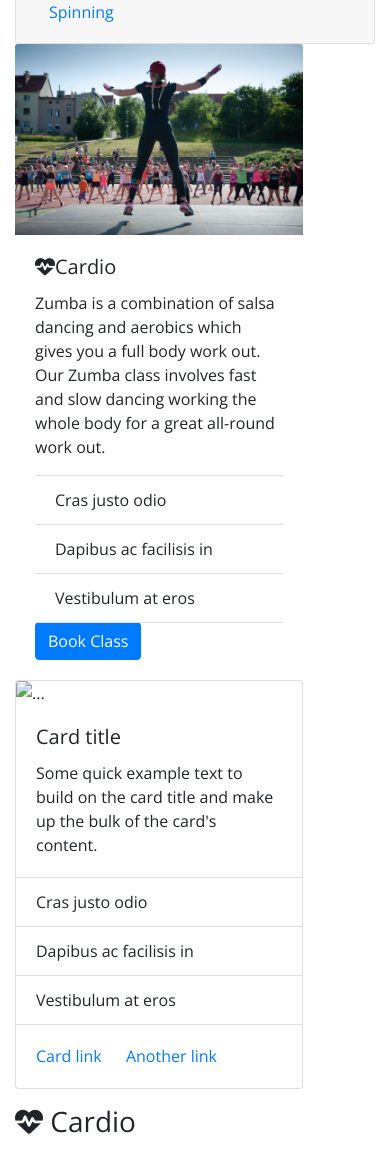
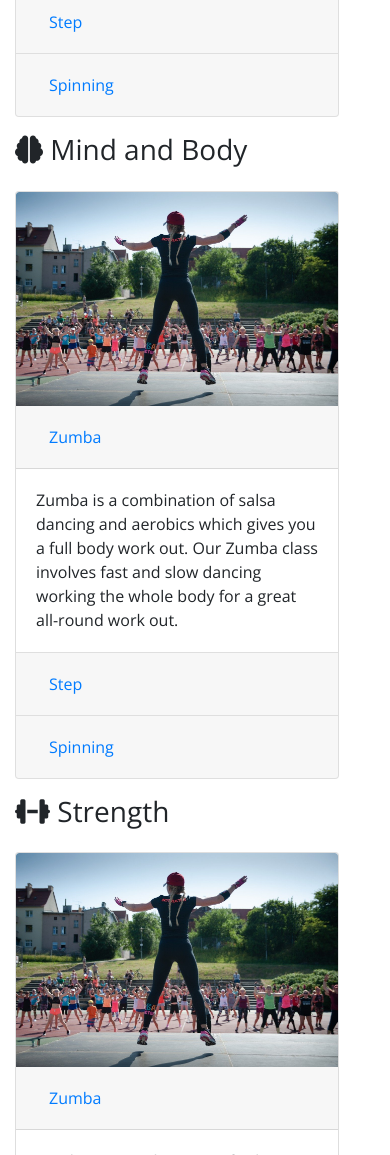
Before and after one commit to Code-Institute-Submissions/Milestone-1-PulseGym, a plain HTML site: page index.html in a window 390 px wide. Shown: the part 1749-2904 px from the top of the page. Drawn offline with nearby package versions, Linux system fonts and the light colour scheme.

Commit message:
added text to membership cards,created extra mobile content, made classes divides easier to understand

```diff
--- a/index.html
+++ b/index.html
@@ -75,9 +75,14 @@
 					<h2 class="text-uppercase">Fitness Classes</h2>
 				</div>
 			</div>
-			<!--================================================ Mobile =====================================================-->
+			<div class="row">
+				<div class="col-12 my-3">
+					<h3><i class="fas fa-heartbeat"></i> Cardio</h3>
+				</div>
+			</div>
+            <!--================================================ Cardio Mobile ==========================================-->
 			<div class="accordion" id="mobileaccordian">
-				<div class="card card-mobile d-block d-md-none" style="width: 80%;">
+				<div class="card card-mobile d-block d-md-none" style="width: 90%;">
 					<img src="assets/images/zumba.jpg" class="card-img-top" alt="Cardio Classes">
 					<div class="card-header" id="headingOne">
 						<h2 class="mb-0">
@@ -95,7 +100,7 @@
 						</div>
 					</div>
 				</div>
-				<div class="card">
+				<div class="card card-mobile d-block d-md-none" style="width: 90%;">
 					<div class="card-header" id="headingTwo">
 						<h2 class="mb-0">
 							<button class="btn btn-link btn-block text-left collapsed" type="button" data-toggle="collapse" data-target="#collapseTwo" aria-expanded="false" aria-controls="collapseTwo">
@@ -111,7 +116,7 @@
 						</div>
 					</div>
 				</div>
-				<div class="card">
+				<div class="card card-mobile d-block d-md-none" style="width: 90%;">
 					<div class="card-header" id="headingThree">
 						<h2 class="mb-0">
 							<button class="btn btn-link btn-block text-left collapsed" type="button" data-toggle="collapse" data-target="#collapseThree" aria-expanded="false" aria-controls="collapseThree">
@@ -129,47 +134,8 @@
 					</div>
 				</div>
 			</div>
-
-
-
-			<div class="card-mobile d-block d-md-none" style="width: 18rem;">
-				<img src="assets/images/zumba.jpg" class="card-img-top" alt="Zumba Class">
-				<div class="card-body">
-					<h5 class="card-title"><i class="fas fa-heartbeat"></i>Cardio</h5>
-					<p class="card-text">Zumba is a combination of salsa dancing and aerobics which gives you a full
-						body work out. Our Zumba class involves fast and slow dancing working the whole body for a great
-						all-round work out.</p>
-					<ul class="list-group list-group-flush">
-						<li class="list-group-item">Cras justo odio</li>
-						<li class="list-group-item">Dapibus ac facilisis in</li>
-						<li class="list-group-item">Vestibulum at eros</li>
-					</ul>
-					<a href="#" class="btn btn-primary">Book Class</a>
-				</div>
-			</div>
-			<div class="card" style="width: 18rem;">
-				<img src="..." class="card-img-top" alt="...">
-				<div class="card-body">
-					<h5 class="card-title">Card title</h5>
-					<p class="card-text">Some quick example text to build on the card title and make up the bulk of the
-						card's content.</p>
-				</div>
-				<ul class="list-group list-group-flush">
-					<li class="list-group-item">Cras justo odio</li>
-					<li class="list-group-item">Dapibus ac facilisis in</li>
-					<li class="list-group-item">Vestibulum at eros</li>
-				</ul>
-				<div class="card-body">
-					<a href="#" class="card-link">Card link</a>
-					<a href="#" class="card-link">Another link</a>
-				</div>
-			</div>
-			<!--================================================ Mobile End =================================================-->
-			<div class="row">
-				<div class="col-12 my-3">
-					<h3><i class="fas fa-heartbeat"></i> Cardio</h3>
-				</div>
-			</div>
+			<!--================================================ Cardio Mobile End ======================================-->
+            <!--================================================ Cardio Med+ ============================================-->
 			<div class="row">
 				<div class="d-none d-md-inline-block col-sm-4 cardio">
 					<div class="card" style="width: 95%;">
@@ -208,11 +174,68 @@
 					</div>
 				</div>
 			</div>
+            <!--================================================ Cardio Med+ End ========================================-->
 			<div class="row">
 				<div class="col-12 my-3">
 					<h3><i class="fas fa-brain"></i> Mind and Body</h3>
 				</div>
 			</div>
+            <!--================================================ M&B Mobile =================================================-->
+			<div class="accordion" id="mobileaccordian">
+				<div class="card card-mobile d-block d-md-none" style="width: 90%;">
+					<img src="assets/images/zumba.jpg" class="card-img-top" alt="Cardio Classes">
+					<div class="card-header" id="headingOne">
+						<h2 class="mb-0">
+							<button class="btn btn-link btn-block text-left" type="button" data-toggle="collapse" data-target="#collapseOne" aria-expanded="true" aria-controls="collapseOne">
+                                Zumba
+                            </button>
+						</h2>
+					</div>
+					<div id="collapseOne" class="collapse show" aria-labelledby="headingOne"
+						data-parent="#mobileaccordian">
+						<div class="card-body">
+							Zumba is a combination of salsa dancing and aerobics which gives you a full
+                            body work out. Our Zumba class involves fast and slow dancing working the whole body for a great
+                            all-round work out.
+						</div>
+					</div>
+				</div>
+				<div class="card card-mobile d-block d-md-none" style="width: 90%;">
+					<div class="card-header" id="headingTwo">
+						<h2 class="mb-0">
+							<button class="btn btn-link btn-block text-left collapsed" type="button" data-toggle="collapse" data-target="#collapseTwo" aria-expanded="false" aria-controls="collapseTwo">
+                                Step
+                            </button>
+						</h2>
+					</div>
+					<div id="collapseTwo" class="collapse" aria-labelledby="headingTwo" data-parent="#mobileaccordian">
+						<div class="card-body">
+							Step is a rhythm based class on a short raised platform that you step
+							up and down on in different patterns. Our step classes are a really fun way to get you
+							moving and to improve your cardio fitness.
+						</div>
+					</div>
+				</div>
+				<div class="card card-mobile d-block d-md-none" style="width: 90%;">
+					<div class="card-header" id="headingThree">
+						<h2 class="mb-0">
+							<button class="btn btn-link btn-block text-left collapsed" type="button" data-toggle="collapse" data-target="#collapseThree" aria-expanded="false" aria-controls="collapseThree">
+                                Spinning
+                            </button>
+						</h2>
+					</div>
+					<div id="collapseThree" class="collapse" aria-labelledby="headingThree"
+						data-parent="#mobileaccordian">
+						<div class="card-body">
+							Spinning is a stationary cycle class that combines relies fast-paced
+							cycling and slower paced rest intervals allowing you time to recover for the next speed
+							burst.
+						</div>
+					</div>
+				</div>
+			</div>
+			<!--================================================ M&B Mobile End =============================================-->
+            <!--================================================ M&B Med+ ===================================================-->
 			<div class="row">
 				<div class="d-none d-md-inline-block col-sm-4 mind-and-body">
 					<div class="card" style="width: 95%;">
@@ -251,11 +274,68 @@
 					</div>
 				</div>
 			</div>
+            <!--================================================ M&B Med+ End ===============================================-->
 			<div class="row">
 				<div class="col-12 my-3">
 					<h3><i class="fas fa-dumbbell"></i> Strength</h3>
 				</div>
 			</div>
+            <!--================================================ Strength Mobile ============================================-->
+			<div class="accordion" id="mobileaccordian">
+				<div class="card card-mobile d-block d-md-none" style="width: 90%;">
+					<img src="assets/images/zumba.jpg" class="card-img-top" alt="Cardio Classes">
+					<div class="card-header" id="headingOne">
+						<h2 class="mb-0">
+							<button class="btn btn-link btn-block text-left" type="button" data-toggle="collapse" data-target="#collapseOne" aria-expanded="true" aria-controls="collapseOne">
+                                Zumba
+                            </button>
+						</h2>
+					</div>
+					<div id="collapseOne" class="collapse show" aria-labelledby="headingOne"
+						data-parent="#mobileaccordian">
+						<div class="card-body">
+							Zumba is a combination of salsa dancing and aerobics which gives you a full
+                            body work out. Our Zumba class involves fast and slow dancing working the whole body for a great
+                            all-round work out.
+						</div>
+					</div>
+				</div>
+				<div class="card card-mobile d-block d-md-none" style="width: 90%;">
+					<div class="card-header" id="headingTwo">
+						<h2 class="mb-0">
+							<button class="btn btn-link btn-block text-left collapsed" type="button" data-toggle="collapse" data-target="#collapseTwo" aria-expanded="false" aria-controls="collapseTwo">
+                                Step
+                            </button>
+						</h2>
+					</div>
+					<div id="collapseTwo" class="collapse" aria-labelledby="headingTwo" data-parent="#mobileaccordian">
+						<div class="card-body">
+							Step is a rhythm based class on a short raised platform that you step
+							up and down on in different patterns. Our step classes are a really fun way to get you
+							moving and to improve your cardio fitness.
+						</div>
+					</div>
+				</div>
+				<div class="card card-mobile d-block d-md-none" style="width: 90%;">
+					<div class="card-header" id="headingThree">
+						<h2 class="mb-0">
+							<button class="btn btn-link btn-block text-left collapsed" type="button" data-toggle="collapse" data-target="#collapseThree" aria-expanded="false" aria-controls="collapseThree">
+                                Spinning
+                            </button>
+						</h2>
+					</div>
+					<div id="collapseThree" class="collapse" aria-labelledby="headingThree"
+						data-parent="#mobileaccordian">
+						<div class="card-body">
+							Spinning is a stationary cycle class that combines relies fast-paced
+							cycling and slower paced rest intervals allowing you time to recover for the next speed
+							burst.
+						</div>
+					</div>
+				</div>
+			</div>
+			<!--================================================ Strength Mobile End ========================================-->
+            <!--================================================ Strength Med+ ==============================================-->
 			<div class="row">
 				<div class="d-none d-md-inline-block col-sm-4 strength">
 					<div class="card" style="width: 95%;">
@@ -294,36 +374,33 @@
 				</div>
 			</div>
 		</div>
+        <!--================================================ Strength Med+ End ==========================================-->
 		<!--================================================ Classes End ================================================-->
 		<!--================================================ Membership =================================================-->
 		<div class="row">
 			<div class="col-6">
 				<div class="card" style="width: 90%;">
 					<div class="card-body">
-						<h5 class="card-title">Card title</h5>
-						<h6 class="card-subtitle mb-2 text-muted">Card subtitle</h6>
-						<p class="card-text">Some quick example text to build on the card title and make up the bulk of
-							the card's content.</p>
+						<h5 class="card-title">Monthly Membership</h5>
+						<h6 class="card-subtitle mb-2 text-muted">€29.99</h6>
 					</div>
 					<ul class="list-group list-group-flush">
-						<li class="list-group-item">Cras justo odio</li>
-						<li class="list-group-item">Dapibus ac facilisis in</li>
-						<li class="list-group-item">Vestibulum at eros</li>
+						<li class="list-group-item">Unlimited Access</li>
+						<li class="list-group-item">Any Gym Facility</li>
+						<li class="list-group-item">One Free Class Per Month</li>
 					</ul>
 				</div>
 			</div>
 			<div class="col-6">
 				<div class="card" style="width: 90%;">
 					<div class="card-body">
-						<h5 class="card-title">Card title</h5>
-						<h6 class="card-subtitle mb-2 text-muted">Card subtitle</h6>
-						<p class="card-text">Some quick example text to build on the card title and make up the bulk of
-							the card's content.</p>
+						<h5 class="card-title">Yearly Membership</h5>
+						<h6 class="card-subtitle mb-2 text-muted">€299</h6>
 					</div>
 					<ul class="list-group list-group-flush">
-						<li class="list-group-item">Cras justo odio</li>
-						<li class="list-group-item">Dapibus ac facilisis in</li>
-						<li class="list-group-item">Vestibulum at eros</li>
+						<li class="list-group-item">Unlimited Access</li>
+						<li class="list-group-item">Any Gym Facility</li>
+						<li class="list-group-item">Three Free Classes Per Month</li>
 					</ul>
 				</div>
 			</div>
```
